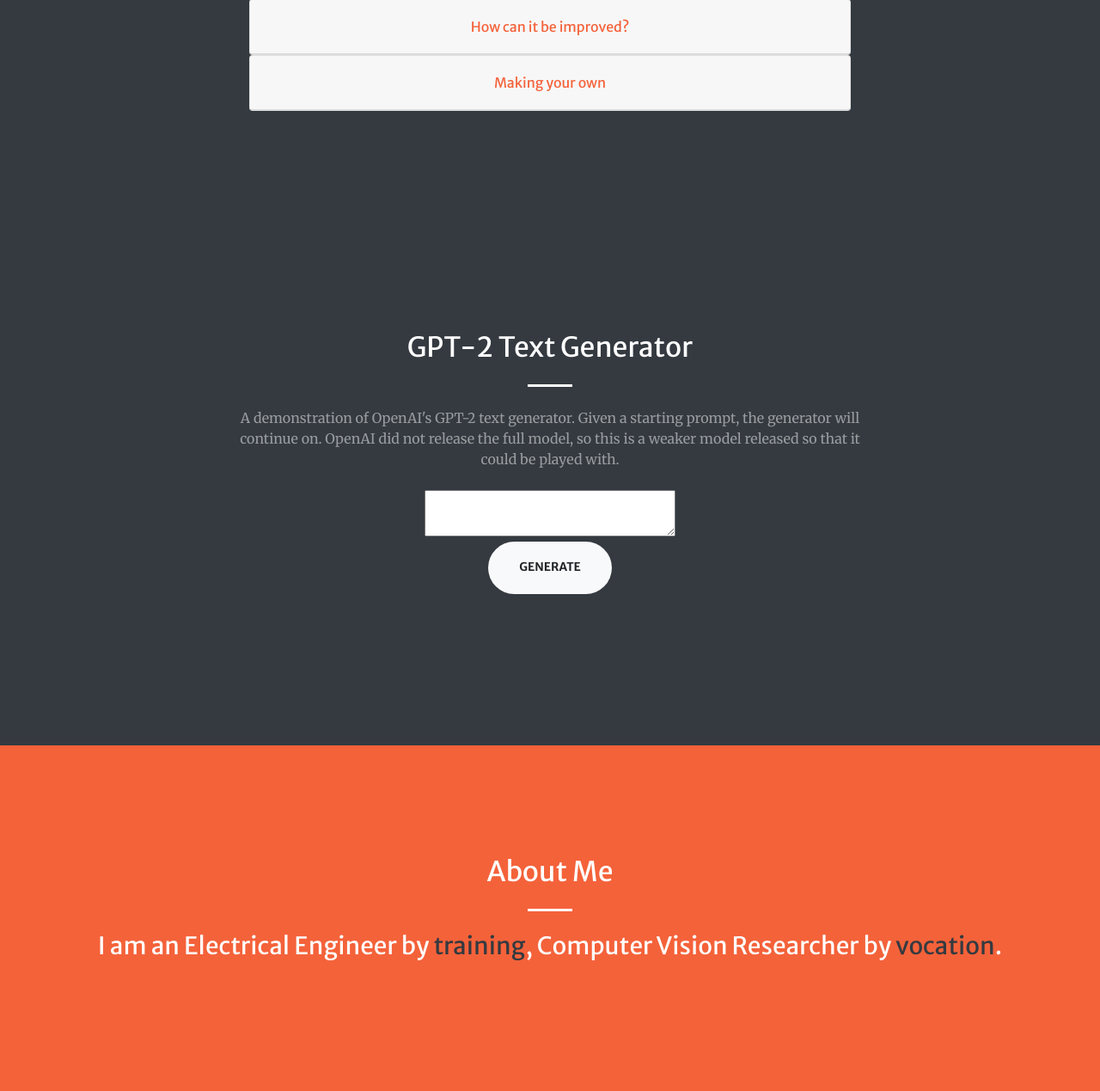
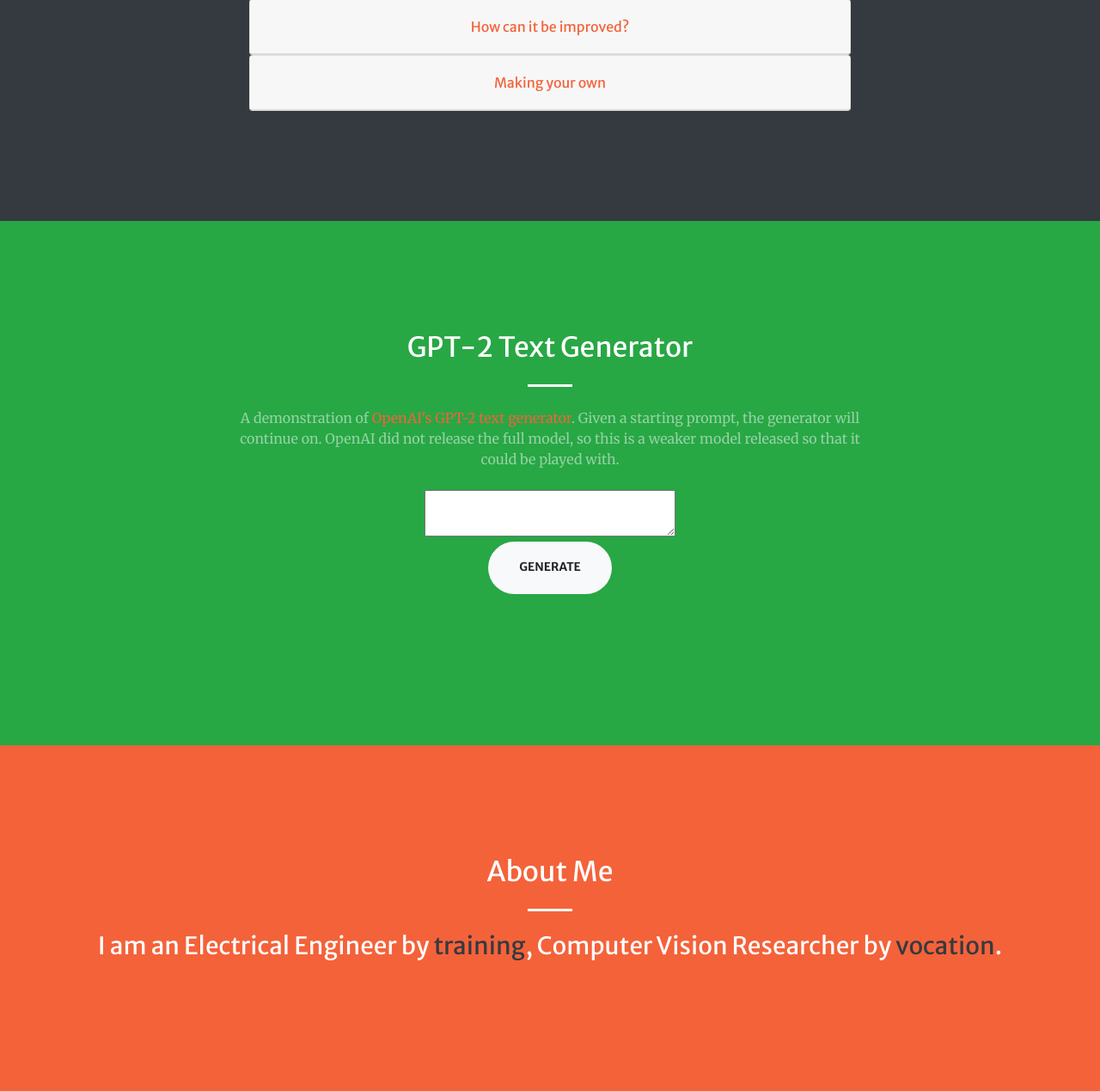
Before and after one commit to a-rahman/a-rahman.github.io, a Flask app: page / in a window 1280 px wide. Shown: the part 1291-2560 px from the top of the page at 86% size. Run offline with Flask 2, Linux system fonts and the light colour scheme; parts of the project's set-up code (start-up, migrations or seed data) failed here and were passed over; some libraries are stand-ins or nearby versions.

Commit message:
Appearance changes

```diff
--- a/serving.py
+++ b/serving.py
@@ -10,7 +10,8 @@
 
 timeout = 60.0
 
-channel = grpc.insecure_channel('localhost:8501')
+# channel = grpc.insecure_channel('localhost:8501')
+channel = grpc.insecure_channel('10.150.0.10:8501')
 stub = prediction_service_pb2_grpc.PredictionServiceStub(channel)
 request = predict_pb2.PredictRequest()
 
--- a/templates/index.html
+++ b/templates/index.html
@@ -364,13 +364,13 @@
       </div>
     </div>
   </section>
-  <section class="page-section bg-dark" id="text">
+  <section class="page-section bg-success" id="text">
     <div class="container">
       <div class="row justify-content-center">
         <div class="col-lg-8 text-center">
           <h2 class="text-white mt-0">GPT-2 Text Generator</h2>
           <hr class="divider light my-4">
-          <p class="text-white-50 mb-4">A demonstration of OpenAI's GPT-2 text generator. Given a starting prompt, the generator will continue on. OpenAI did not release the full model, so this is a weaker model released so that it could be played with.</p>
+          <p class="text-white-50 mb-4">A demonstration of<a href=https://openai.com/blog/better-language-models> OpenAI's GPT-2 text generator</a>. Given a starting prompt, the generator will continue on. OpenAI did not release the full model, so this is a weaker model released so that it could be played with.</p>
           <form method='post' action='/text'>
             <textarea name="input" required cols=30></textarea><br>
             <input type="submit" value="Generate" class="btn btn-light btn-xl">
```
